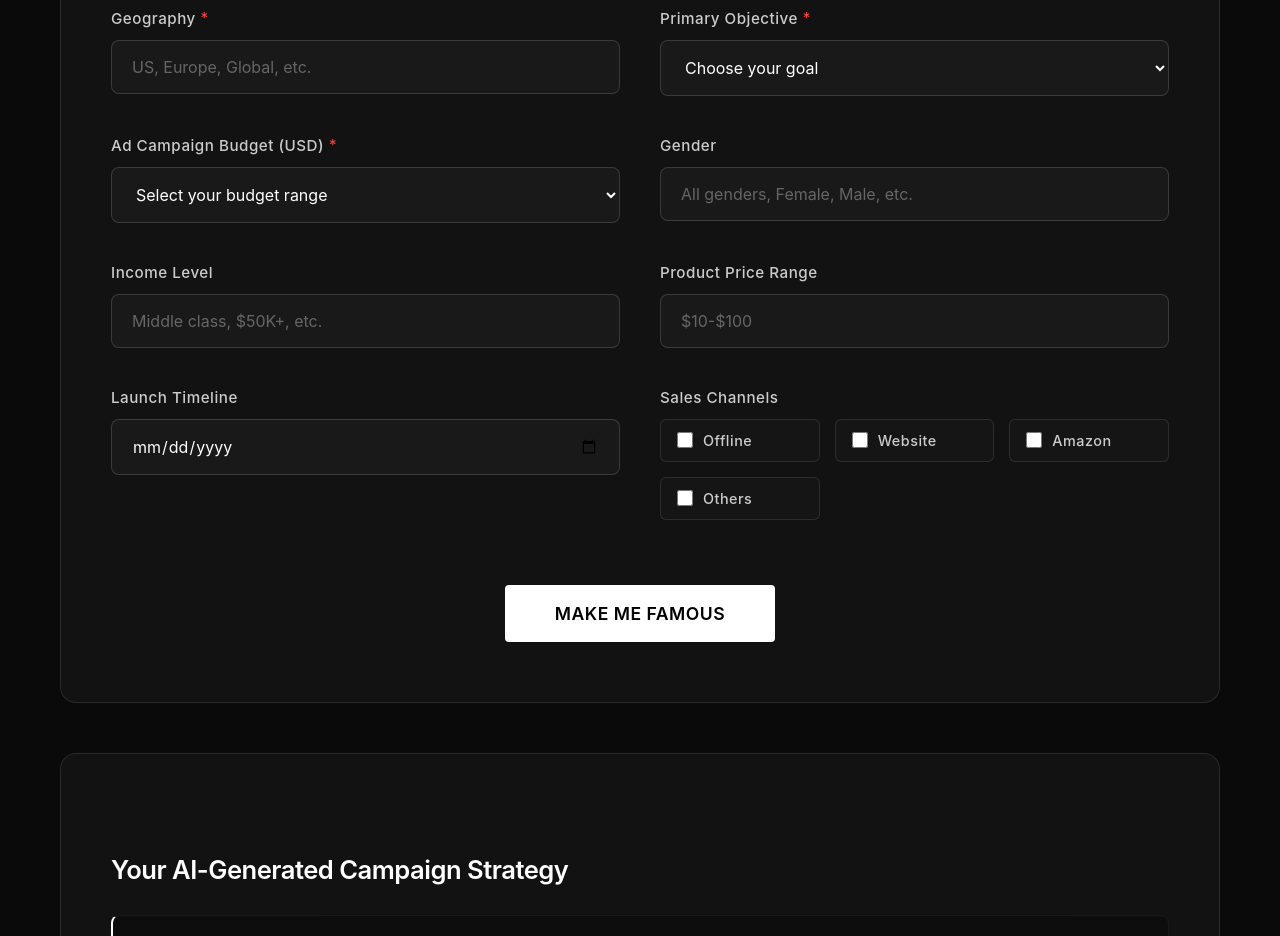
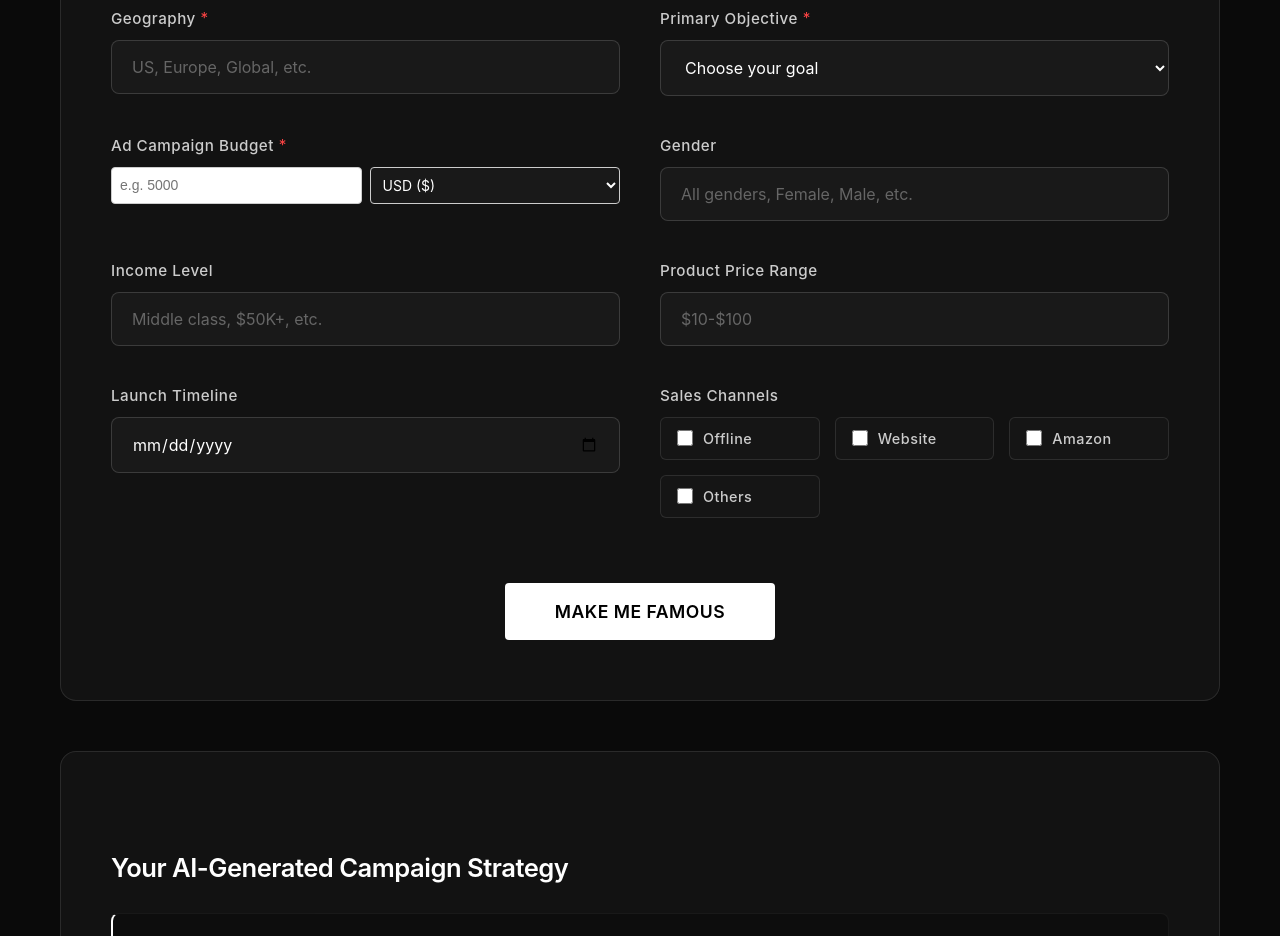
Before and after one commit to Vedikadeshpande/Cloutware, a plain HTML site: page frontend/index.html in a window 1280 px wide. Shown: the part 1060-1996 px from the top of the page. Drawn offline with Linux system fonts and the light colour scheme; some packages are replaced by stand-ins of ours; a script that the page names is missing.

Commit message:
Update index.html

```diff
--- a/frontend/index.html
+++ b/frontend/index.html
@@ -941,19 +941,35 @@
                     </div>
 
                     <div class="field-group">
-                        <label for="budget" class="required">Ad Campaign Budget (USD)</label>
-                        <select id="budget" name="budget" required>
-                            <option value="" disabled selected>Select your budget range</option>
-                            <option value="micro">$50 – $500 (Micro Budget – MVP tests, A/B)</option>
-                            <option value="starter">$500 – $2,000 (Starter – Early-stage growth)</option>
-                            <option value="lean">$2,000 – $5,000 (Lean Growth – Scaling small teams)</option>
-                            <option value="standard">$5,000 – $10,000 (Standard – Funded startup stage)</option>
-                            <option value="scaling">$10,000 – $25,000 (Scaling Up – SaaS & DTC)</option>
-                            <option value="high">$25,000 – $50,000 (High Growth – VC-backed campaigns)</option>
-                            <option value="aggressive">$50,000 – $100,000 (Aggressive Push – Tier 1 exposure)</option>
-                            <option value="enterprise">$100,000+ (Enterprise – National/IPO scale)</option>
-                        </select>
-                    </div>
+        <label for="budget" class="required">Ad Campaign Budget</label>
+        <div class="budget-input-group">
+          <input
+            type="number"
+            id="budget"
+            name="budget"
+            placeholder="e.g. 5000"
+            class="budget-field"
+          />
+          <select
+            name="budget_currency"
+            required
+            class="budget-field"
+          >
+            <option value="USD">USD ($)</option>
+            <option value="EUR">EUR (€)</option>
+            <option value="GBP">GBP (£)</option>
+            <option value="CAD">CAD ($)</option>
+            <option value="AUD">AUD ($)</option>
+            <option value="INR">INR (₹)</option>
+            <option value="JPY">JPY (¥)</option>
+            <option value="CNY">CNY (¥)</option>
+            <option value="BRL">BRL (R$)</option>
+            <option value="MXN">MXN ($)</option>
+            <option value="AED">AED (د.إ)</option>
+            <option value="SGD">SGD ($)</option>
+          </select>
+        </div>
+      </div>
 
                     <!-- Optional Fields -->
                     <div class="field-group">
```
